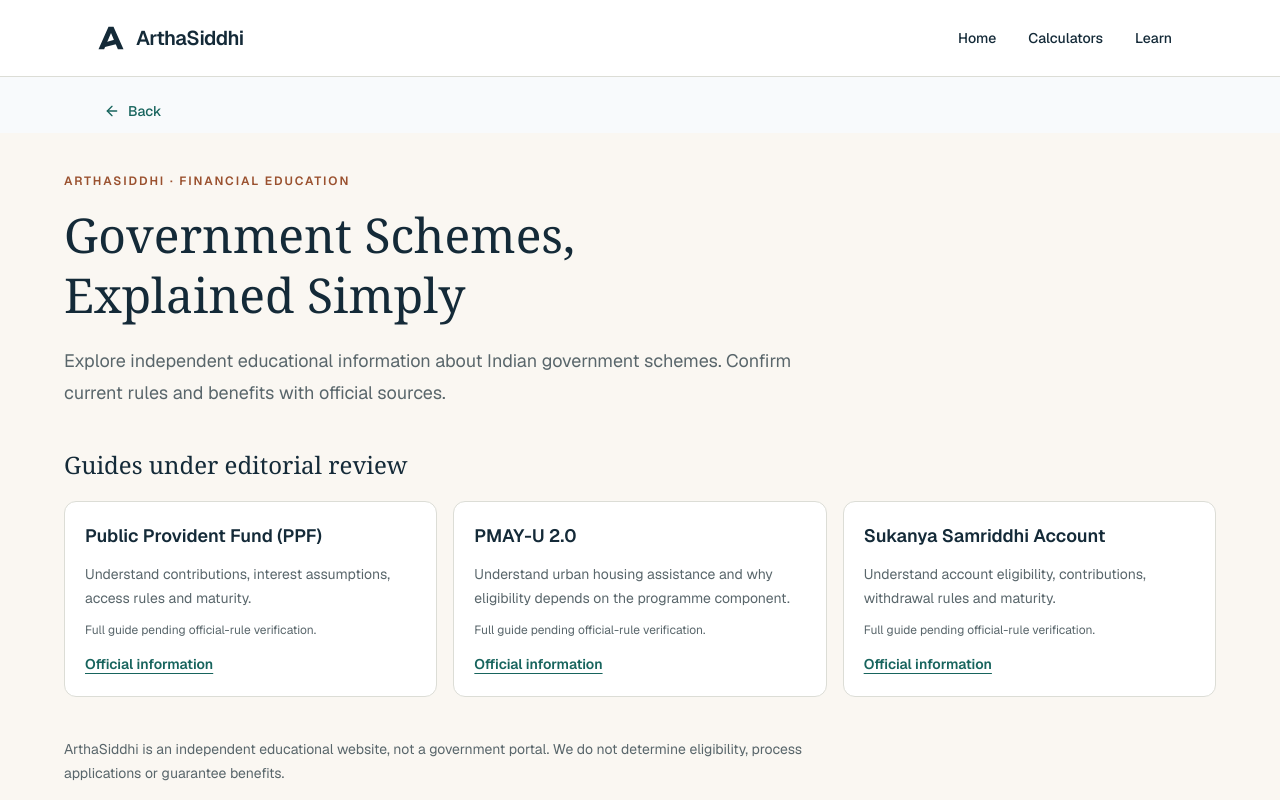
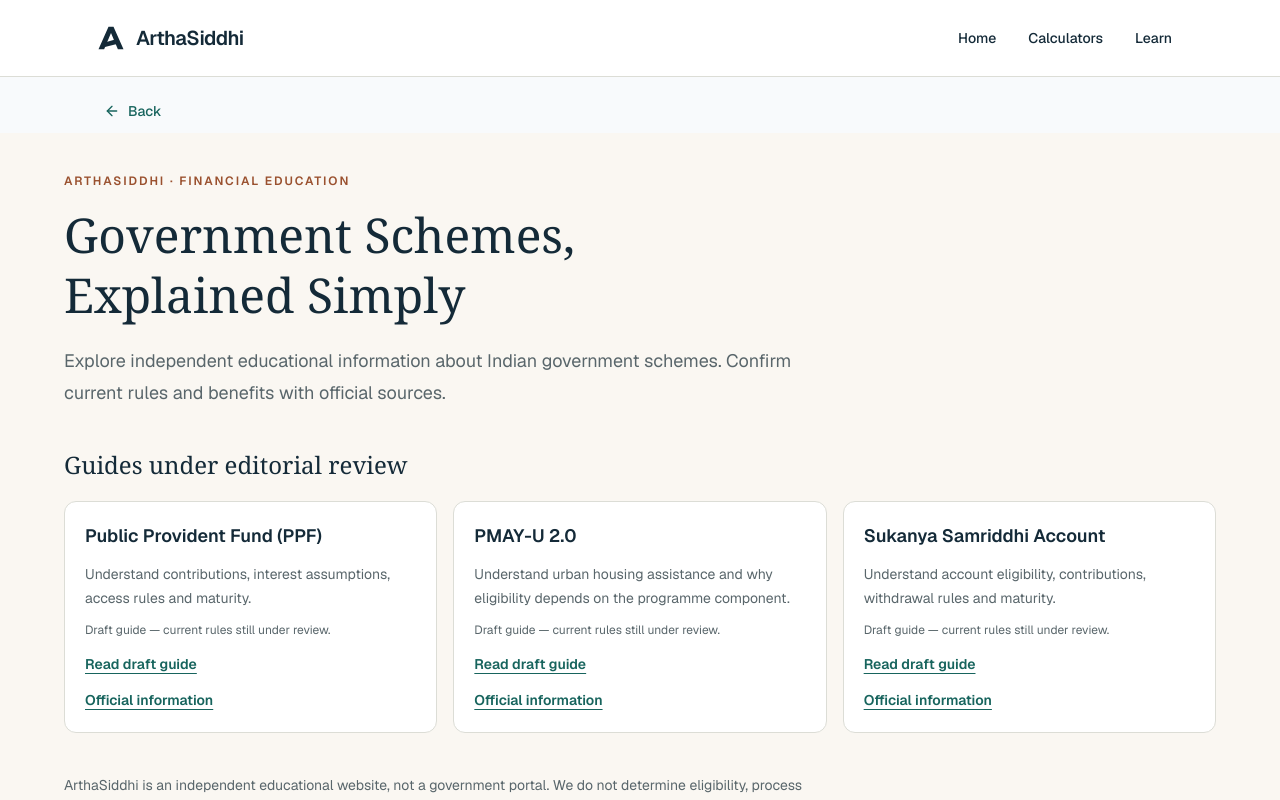
Before and after one commit to applekanna5-bit/arthasiddhi, a Next.js app: page /government-schemes in a window 1280 px wide. Shown: the top 800 px of the page. Built offline with nearby package versions, Linux system fonts and the light colour scheme.

Commit message:
fix(gs-01): connect scheme hub cards to draft guides

```diff
--- a/app/government-schemes/page.tsx
+++ b/app/government-schemes/page.tsx
@@ -26,9 +26,10 @@ export default function GovernmentSchemesPage() {
           <div className="mt-5 grid gap-4 md:grid-cols-3">
             {plannedSchemeGuides.map((scheme) => (
               <article key={scheme.slug} className="rounded-xl border border-[var(--as-border-subtle)] bg-[var(--as-surface-card)] p-5">
-                <h3 className="text-lg font-semibold">{scheme.title}</h3>
+                <h3 className="text-lg font-semibold"><Link href={`/government-schemes/${scheme.slug}`} className="underline-offset-4 hover:underline focus-visible:underline">{scheme.title}</Link></h3>
                 <p className="mt-3 text-sm leading-6 text-[var(--as-text-secondary)]">{scheme.summary}</p>
-                <p className="mt-3 text-xs text-[var(--as-text-secondary)]">Full guide pending official-rule verification.</p>
+                <p className="mt-3 text-xs text-[var(--as-text-secondary)]">Draft guide — current rules still under review.</p>
+                <Link href={`/government-schemes/${scheme.slug}`} className="mt-4 block text-sm font-semibold text-[var(--as-brand-teal)] underline underline-offset-4">Read draft guide</Link>
                 <a className="mt-4 inline-block text-sm font-semibold text-[var(--as-brand-teal)] underline underline-offset-4" href={scheme.sources[0].url} target="_blank" rel="noopener noreferrer">Official information</a>
               </article>
             ))}
```
